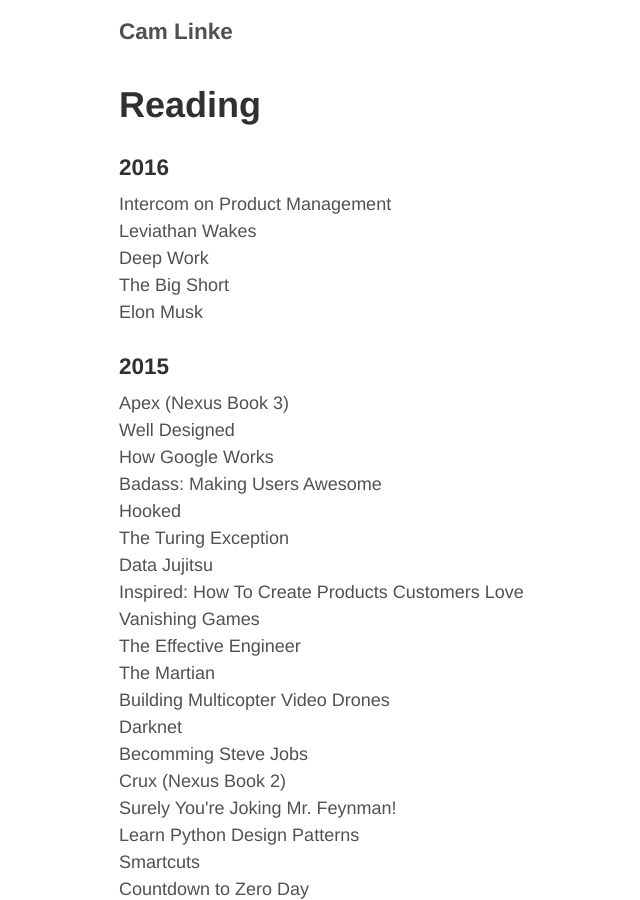
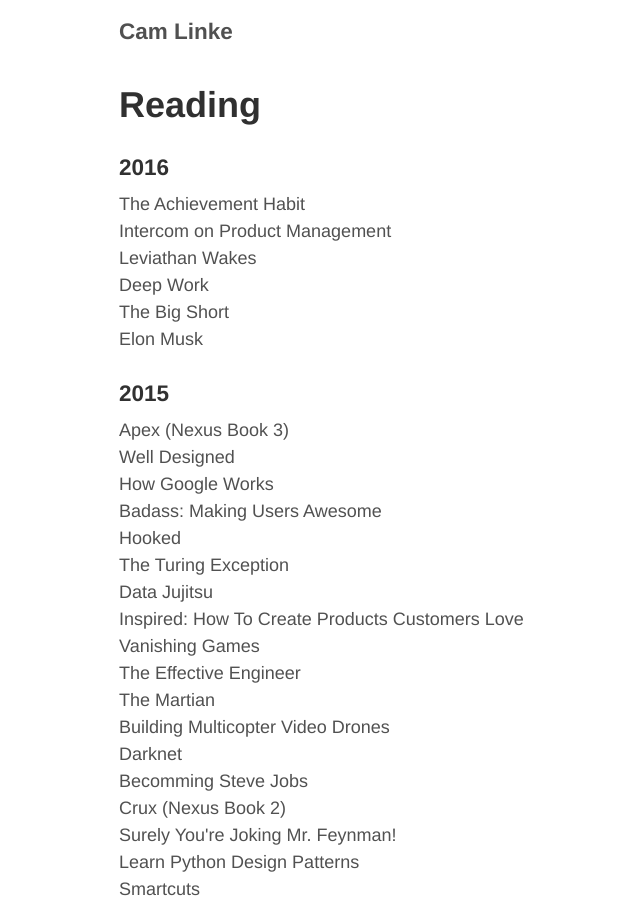
Before and after one commit to camlinke/camlinke.github.io, a Jekyll site: the page built from reading.md, in a window 1280 px wide and 900 px high. Shown: the whole window, without its empty margins (206-846 px from the left). Built offline with Jekyll 4.4.1, drawn with Linux system fonts in a browser that asks for light colours; nearby versions of some CDN libraries.

Commit message:
updated reading

```diff
--- a/reading.md
+++ b/reading.md
@@ -5,6 +5,7 @@
 
 <h3>2016</h3>
 <ul class="frontpage-list">
+    <li>The Achievement Habit</li>
     <li>Intercom on Product Management</li>
     <li>Leviathan Wakes</li>
     <li>Deep Work</li>
```
